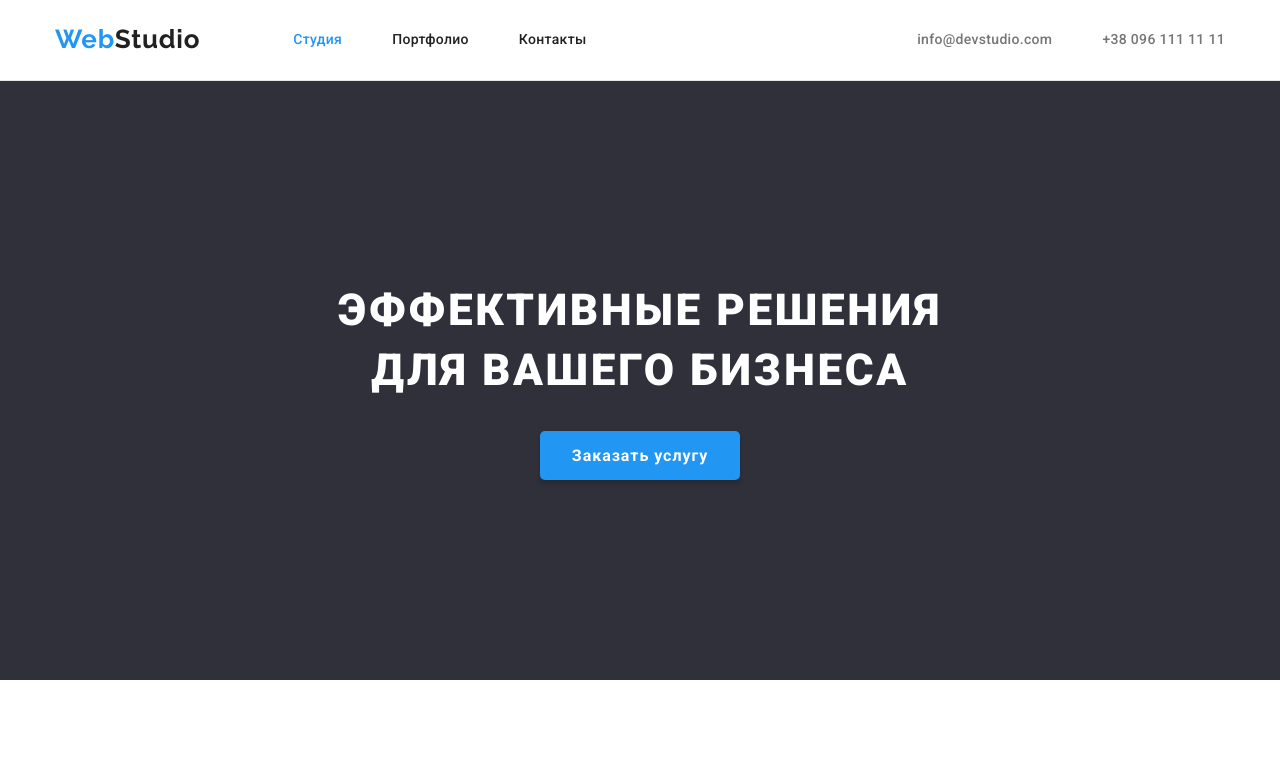
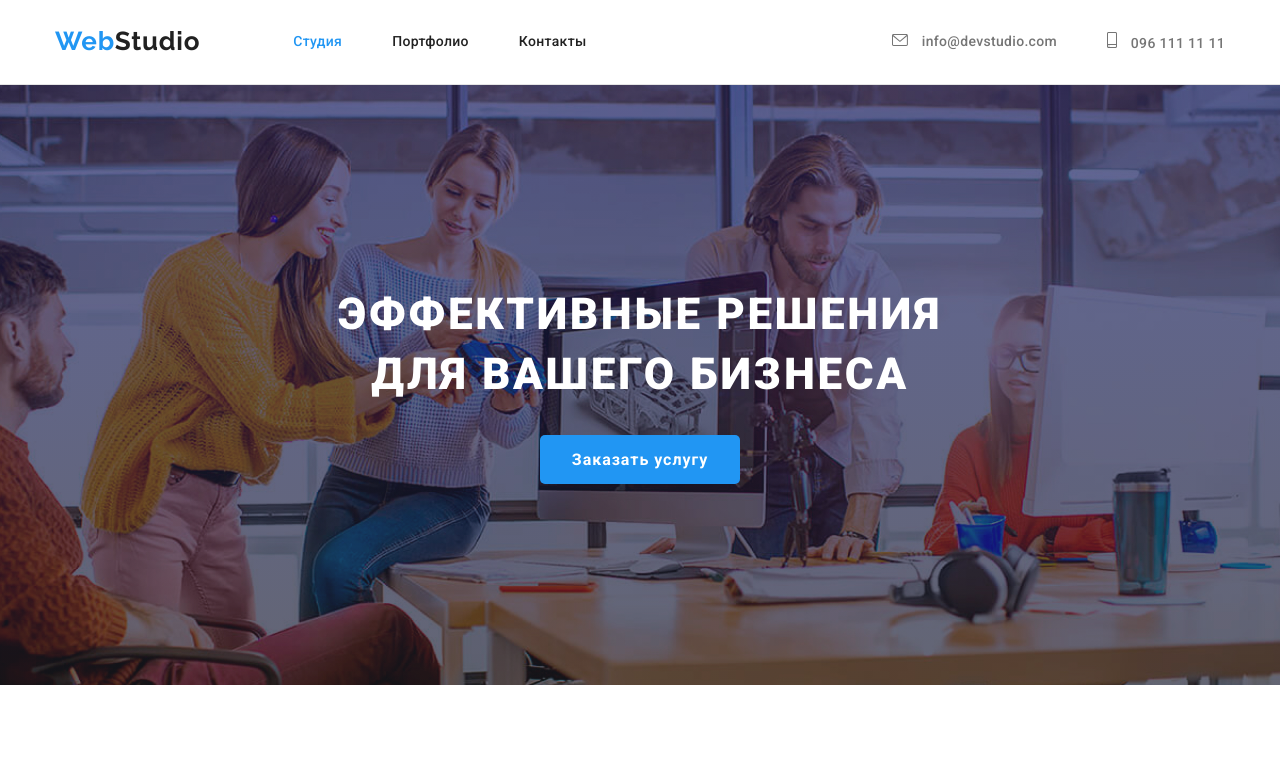
Before and after one commit to Dzmitry505/goit-markup-hw-04, a plain HTML site: page index.html in a window 1280 px wide. Shown: the top 771 px of the page. Drawn offline with nearby package versions, Linux system fonts and the light colour scheme.

Commit message:
проверка иконок

```diff
--- a/css/style.css
+++ b/css/style.css
@@ -97,6 +97,18 @@ img {
   color: var(--first-color);
   background-color: var(--btn-color);
 }
+.nav-mail {
+  width: 16px;
+  height: 12px;
+  margin-right: 10px;
+  fill: currentColor;
+}
+.nav-smart {
+  width: 10px;
+  height: 16px;
+  fill: currentColor;
+  margin-right: 10px;
+}
 .navigation-link {
   display: block;
   padding-top: 32px;
@@ -107,9 +119,11 @@ img {
   line-height: 1.14;
   color: var(--second-text-color);
 }
+
 .link-contacts-list {
   display: flex;
   margin-left: auto;
+  align-items: center;
 }
 .contacts-link,
 .contacts-tel-link {
@@ -118,12 +132,24 @@ img {
   font-weight: 500;
   font-size: 14px;
   line-height: 1.14;
+  align-items: center;
+  justify-content: center;
   color: var(--third-text-color);
 }
 
 /*-----------------------------------------------------------------------------------------герой-------------------------------------------------------*/
 .hero {
   background-color: var(--second-color);
+  background-image: linear-gradient(
+      rgba(38, 47, 148, 0.4),
+      rgba(47, 48, 58, 0.4)
+    ),
+    url(../img/hero.jpg);
+  background-repeat: no-repeat;
+  background-position: center;
+  background-size: cover;
+  max-width: 1600px;
+  height: 600px;
   padding-top: 200px;
   padding-bottom: 200px;
   text-align: center;
@@ -160,9 +186,13 @@ img {
   text-align: center;
   letter-spacing: 0.06em;
   color: var(--first-color);
-  box-shadow: 0px 4px 4px rgba(0, 0, 0, 0.15);
   border-radius: 5px;
   border: none;
+}
+.btn-hero:hover,
+.btn-filter:focus {
+  background: #188ce8;
+  box-shadow: 0px 4px 4px rgba(0, 0, 0, 0.15);
 }
 /*----------------------------------------------------------------------- Особенности------------------------------------------------------------------------ */
 .work {
--- a/index.html
+++ b/index.html
@@ -38,8 +38,16 @@
     </nav>
 <!----контакты-->
         <ul class="link-contacts-list list">
-            <li class="navigation"><a class="contacts-link link" href="mailto:info@devstudio.com">info@devstudio.com</a></li>
-            <li class="navigation"><a class="contacts-tel-link link" href="tel:+380961111111">+38 096 111 11 11</a></li>
+            <li class="navigation"><a class="contacts-link link" href="mailto:info@devstudio.com">
+                <svg class="nav-mail">
+                <use href="./img/icon.svg#icon-mail"></use>
+            </svg>
+            info@devstudio.com
+            </a></li>
+            <li class="navigation"><a class="contacts-tel-link link" href="tel:+380961111111">
+                <svg class="nav-smart">
+                    <use href="./img/icon.svg#icon-smartphone"></use>
+                </svg> 096 111 11 11</a></li>
         </ul>
     </div>
     </div>
```
Also changed, not shown: img/hero.jpg (added).
